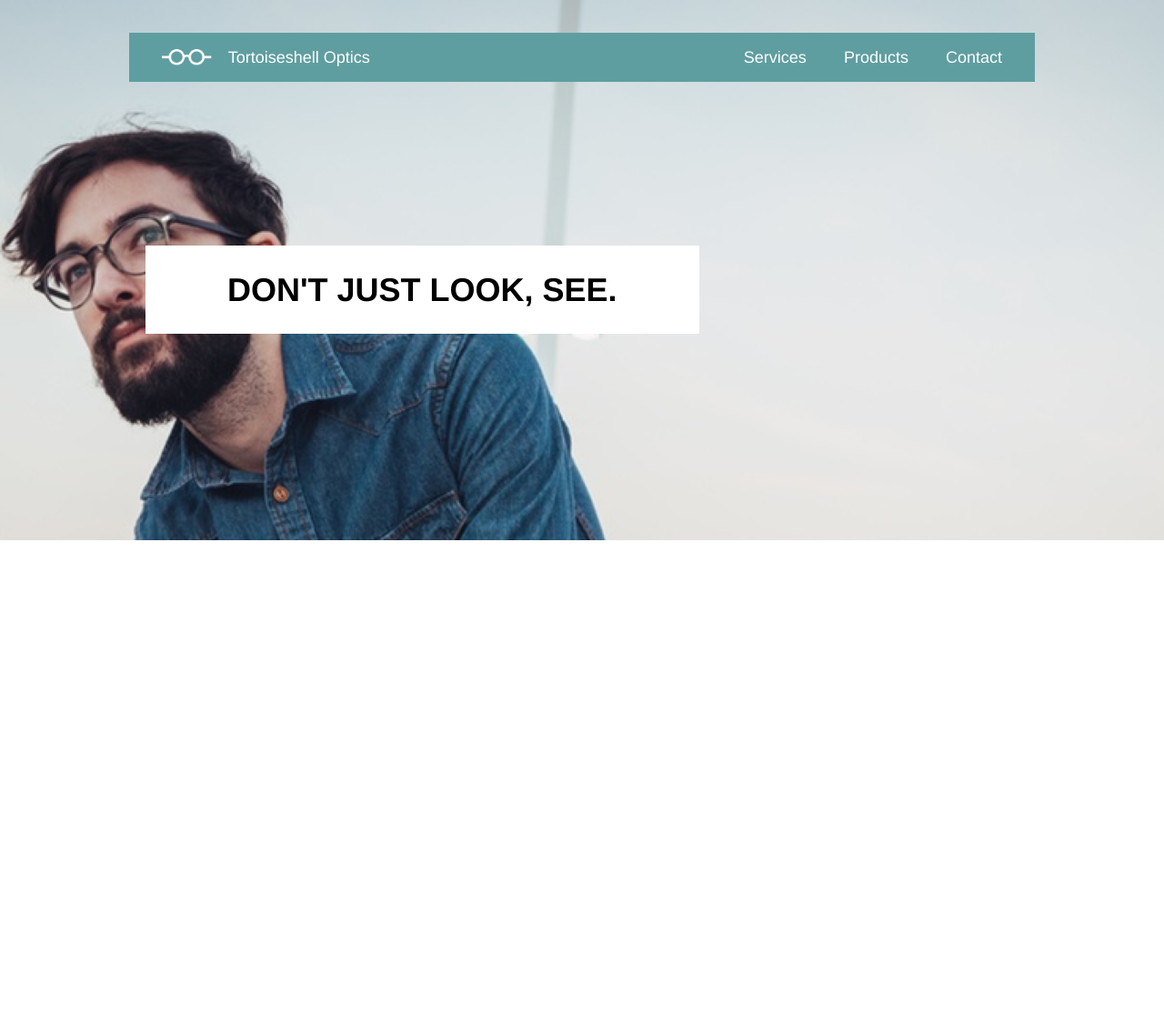
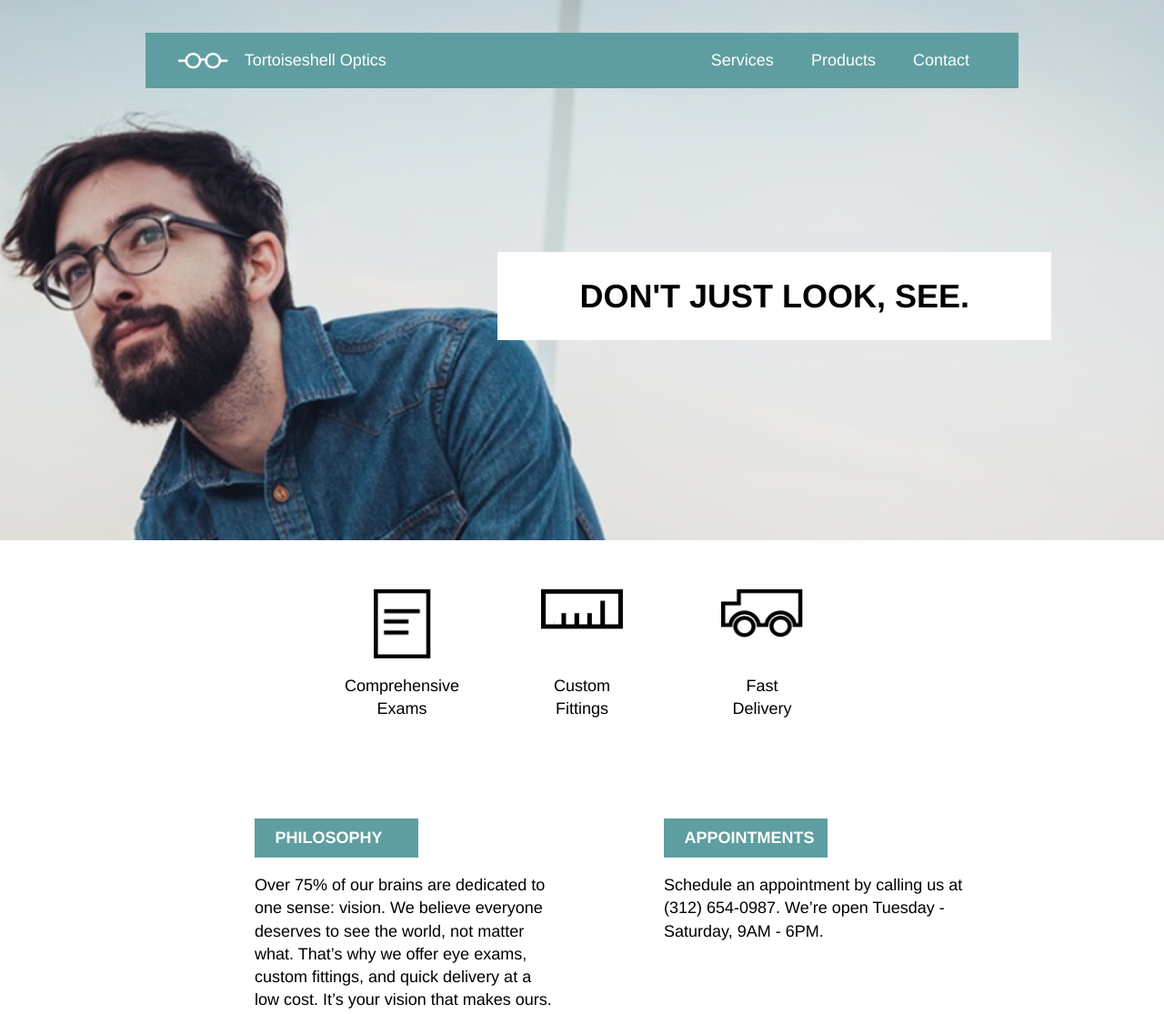
Before and after one commit to josh-tournier/TortoiseshellOptics, a plain HTML site: page index.html in a window 1280 px wide. Shown: the top 1115 px of the page at 91% size. Before the commit the page ends 800 px from the top, so only its background shows below. Drawn offline with Linux system fonts and the light colour scheme.

Commit message:
Finish Desktop View HTML/CSS

```diff
--- a/index.html
+++ b/index.html
@@ -17,9 +17,9 @@
           <span>Tortoiseshell Optics</span>
         </div>
         <div class="nav-items">
-          <span class="nav-button"><a href="#">Services</a></span>
-          <span class="nav-button"><a href="#">Products</a></span>
-          <span class="nav-button"><a href="#">Contact</a></span>
+          <a href="#">Services</a>
+          <a href="#">Products</a>
+          <a href="#">Contact</a>
         </div>
       </nav>
       <div class="flex container">
@@ -29,5 +29,44 @@
       </div>
     </header>
 
+    <!-- Main Section -->
+
+    <section class="supporting">
+      <div class="service">
+        <img class="paper" src="./resources/images/paper-icon.png" alt="Document Logo">
+        <span>Comprehensive Exams</span>
+      </div>
+      <div class="service">
+        <img src="./resources/images/ruler-icon.png" alt="Fittings Logo">
+        <span>Custom Fittings</span>
+      </div>
+      <div class="service">
+        <img src="./resources/images/truck-icon.png" alt="Delivery Logo">
+        <span>Fast Delivery</span>
+      </div>
+    </section>
+    <section class="supporting container">
+      <div class="info">
+        <div class="title">
+          <h4>PHILOSOPHY</h4>
+        </div>
+        <span>Over 75% of our brains are dedicated to one sense: vision. We believe everyone deserves to see the world, not matter what. That’s why we offer eye exams, custom fittings, and quick delivery at a low cost. It’s your vision that makes ours.</span>
+      </div>
+      <div class="info">
+        <div class="title">
+          <h4>APPOINTMENTS</h4>
+        </div>
+        <span>Schedule an appointment by calling us at (312) 654-0987. We’re open Tuesday - Saturday, 9AM - 6PM.</span>
+      </div>
+    </section>
+
+    <!-- Footer -->
+
+    <footer class="container">
+      <div>
+        <img src="./resources/images/footer-logo.png" alt="Footer Glasses Logo">
+        <span>Copyright Tortoiseshell Optics</span>
+      </div>
+    </footer>
   </body>
 </html>
--- a/resources/css/style.css
+++ b/resources/css/style.css
@@ -12,6 +12,7 @@ html {
 
 body {
   font-family: Helvetica;
+  line-height: 1.4;
 }
 
 /* Header Rules */
@@ -25,10 +26,15 @@ header {
   background-position: center;
 }
 
+.flex {
+  display: flex;
+  justify-content: flex-end;
+}
+
 /* Navbar Rules */
 
 nav {
-  padding: 1rem 1rem;
+  padding: 1rem 0rem;
   background-color: cadetblue;
   display: flex;
   align-items: center;
@@ -41,24 +47,20 @@ nav {
   align-items: center;
 }
 
-.logo img {
+nav img {
   height: 1rem;
-  padding-left: 1rem;
+  padding-left: 2rem;
   padding-right: 1rem;
 }
 
-.nav-item {
-  margin-right: 1rem;
-}
-
-.nav-button {
-
-  padding: 0 1rem;
+.nav-items {
+  padding-right: 2rem;
 }
 
 a {
   color: white;
   text-decoration: none;
+  padding: 0 1rem;
 }
 
 /* Banner Rules */
@@ -68,6 +70,7 @@ a {
   width: auto;
   display: inline-block;
   margin-top: 10rem;
+  margin-right: -2rem;
 }
 
 .banner h1 {
@@ -76,3 +79,62 @@ a {
   line-height: 1.2;
   padding: 1.5rem 5rem;
 }
+
+/* Main Rules */
+
+.supporting {
+  display: flex;
+  justify-content: center;
+}
+
+.service {
+  display: flex;
+  flex-direction: column;
+  align-items: center;
+  justify-content: space-between;
+  padding: 3rem 3rem;
+  text-align: center;
+  height: 8rem;
+  width: 5rem;
+
+}
+
+.service img.paper {
+  width: 3.5rem;
+}
+
+.service img {
+  width: 5rem;
+}
+
+.info {
+  width: 35%;
+  padding: 3rem 2.5% 0rem 5rem;
+}
+
+.title {
+  background-color: cadetblue;
+  width: 10rem;
+  margin-bottom: 1rem;
+}
+
+.title h4 {
+  font-weight: bold;
+  font-size: 1rem;
+  color: white;
+  padding: 0.5rem 1.25rem;
+}
+
+/* Footer Rules */
+
+footer div {
+  background-color: azure;
+  margin-top: 5rem;
+  display: flex;
+  align-items: center;
+}
+
+footer img {
+  height: 1.5rem;
+  padding: 4rem 1rem 4rem 4rem;
+}
```
